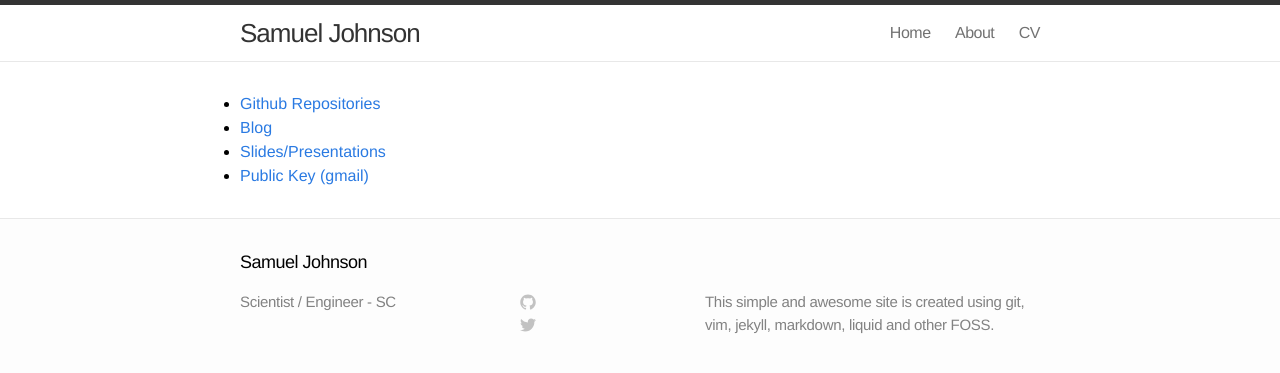
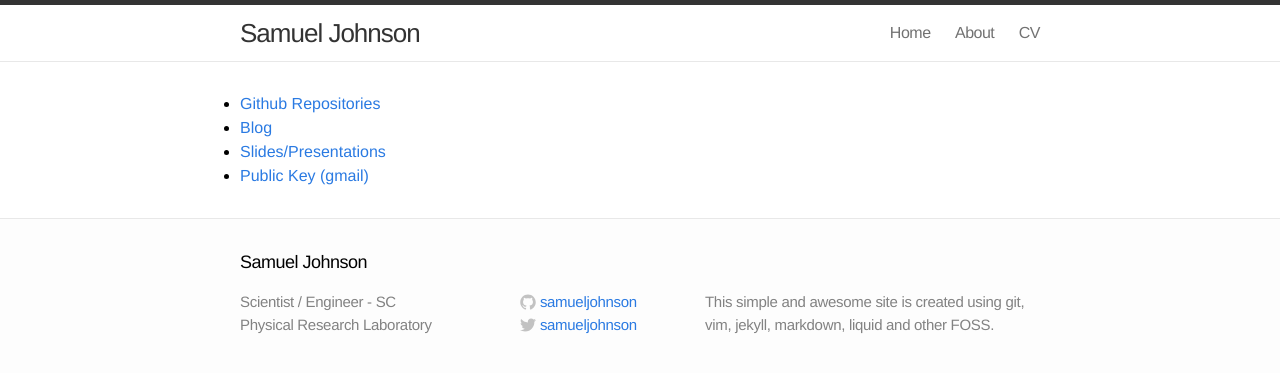
Before and after one commit to samueljohnson/samueljohnson.github.io.archive, a Jekyll site: the page built from index.markdown, in a window 1280 px wide. Shown: the top 373 px of the page. Built offline with Jekyll 4.4.1, drawn with Linux system fonts in a browser that asks for light colours.

Commit message:
Minor Modification

```diff
--- a/_config.yml
+++ b/_config.yml
@@ -2,6 +2,8 @@
 name: Samuel Johnson
 title: Scientist / Engineer - SC
 # email: samuel [at] prl.res.in
+organisation: Physical Research Laboratory
+username: samueljohnson
 description: "This simple and awesome site is created using git, vim, jekyll, markdown, liquid and other FOSS."
 baseurl: ""
 url: "http://www.prl.res.in/~samuel"
--- a/_includes/footer.html
+++ b/_includes/footer.html
@@ -8,6 +8,7 @@
       <ul>
         <li>{{ site.title }}</li>
         <li><a href="mailto:{{ site.email }}">{{ site.email }}</a></li>
+	<li>{{ site.organisation }}</li>
       </ul>
     </div>
 
```
